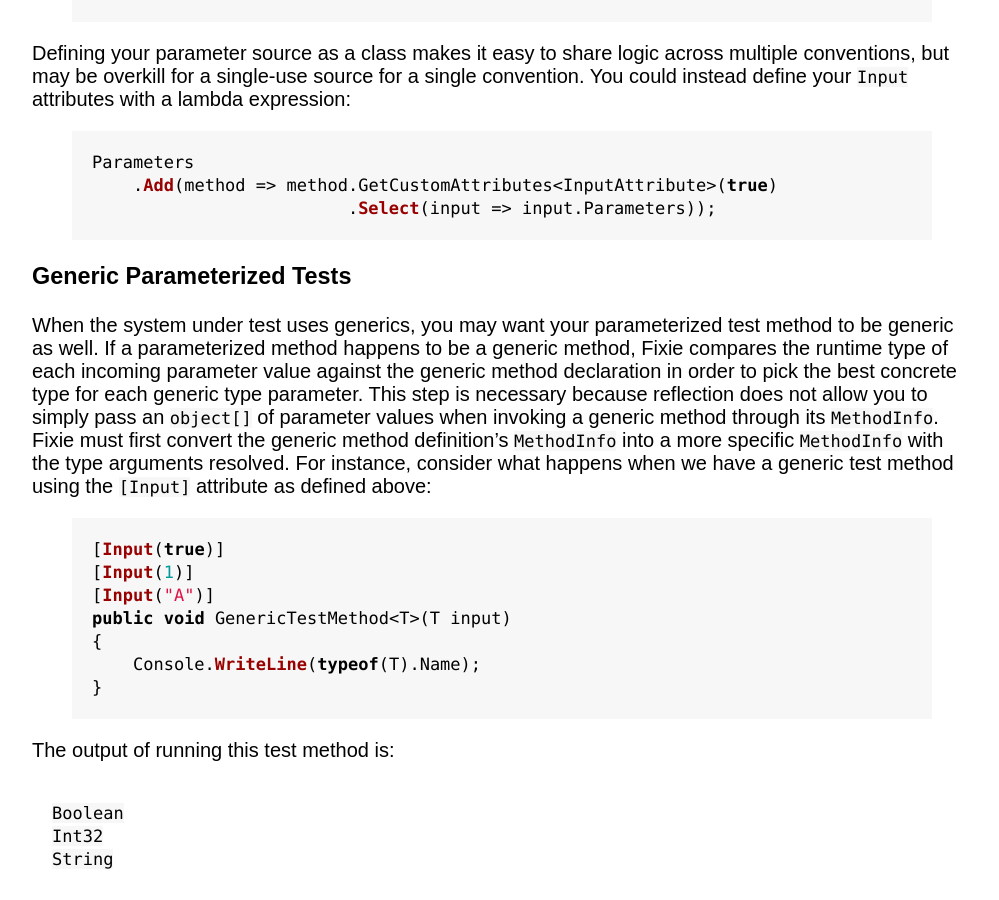
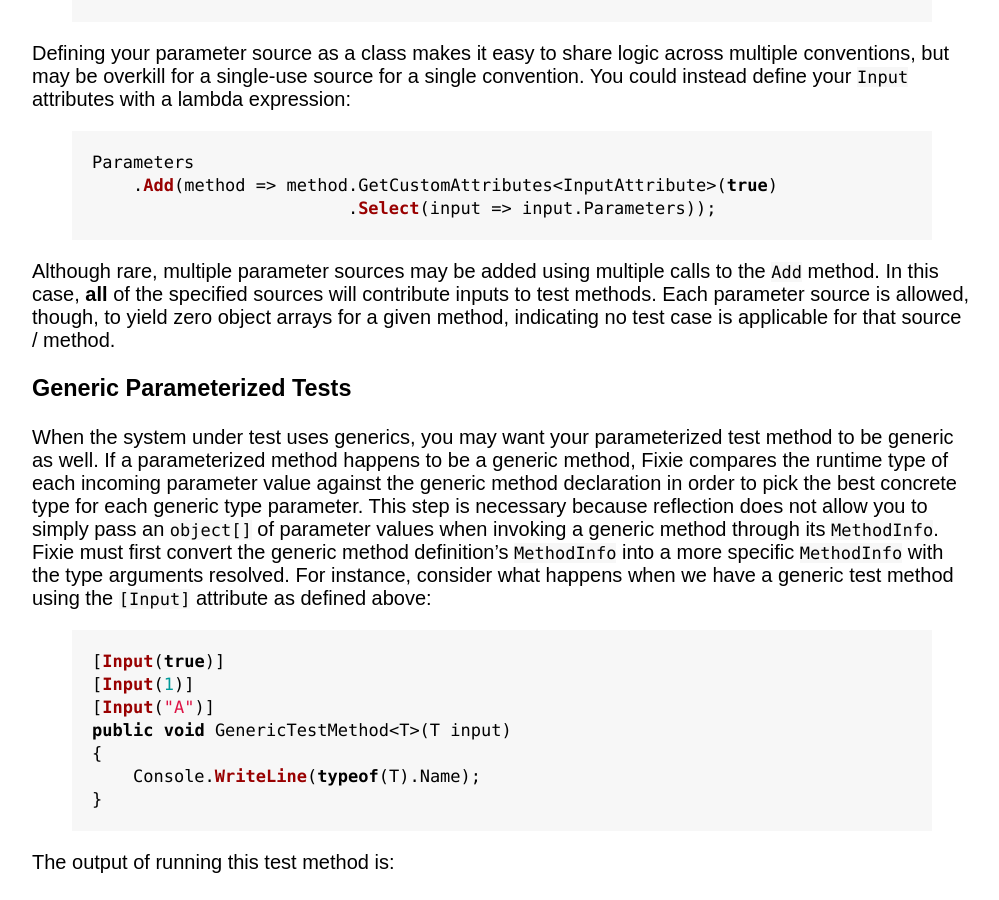
Before and after one commit to fixie/fixie.github.io, a Jekyll site: the page built from docs/parameterized-test-methods.md, in a window 1280 px wide and 900 px high, scrolled down 2487 px. Shown: the whole window, without its empty margins (138-1137 px from the left). Built offline with Jekyll 4.4.1, drawn with Linux system fonts in a browser that asks for light colours.

Commit message:
Document the use of multiple parameter sources in a single convention.

```diff
--- a/docs/parameterized-test-methods.md
+++ b/docs/parameterized-test-methods.md
@@ -99,6 +99,8 @@ Parameters
                          .Select(input => input.Parameters));
 {% endhighlight %}
 
+Although rare, multiple parameter sources may be added using multiple calls to the `Add` method.  In this case, **all** of the specified sources will contribute inputs to test methods.  Each parameter source is allowed, though, to yield zero object arrays for a given method, indicating no test case is applicable for that source / method.
+
 ### Generic Parameterized Tests
 
 When the system under test uses generics, you may want your parameterized test method to be generic as well. If a parameterized method happens to be a generic method, Fixie compares the runtime type of each incoming parameter value against the generic method declaration in order to pick the best concrete type for each generic type parameter.  This step is necessary because reflection does not allow you to simply pass an `object[]` of parameter values when invoking a generic method through its `MethodInfo`.  Fixie must first convert the generic method definition's `MethodInfo` into a more specific `MethodInfo` with the type arguments resolved.  For instance, consider what happens when we have a generic test method using the `[Input]` attribute as defined above:
```
